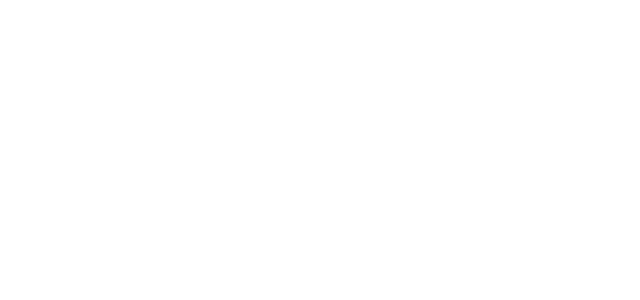
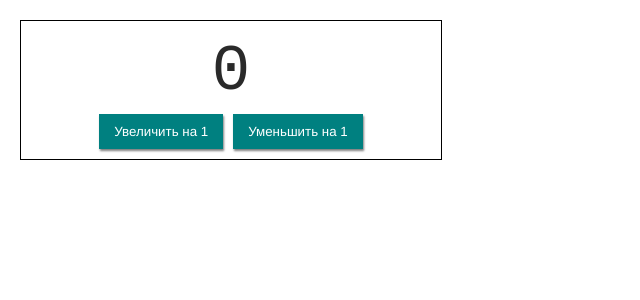
Before and after one commit to MaksimLisovoi/react-practice, a React (Create React App) app: page / in a window 1280 px wide. Shown: the top 300 px of the page, without its empty margins (0-640 px from the left). Built offline with nearby package versions, Linux system fonts and the light colour scheme.

Commit message:
start practise

```diff
--- /dev/null
+++ b/src/components/App.css
@@ -0,0 +1,5 @@
+.App {
+    text-align: center;
+    background-color: #e7ecf2;
+    padding: 20px;
+}
--- a/src/components/App.jsx
+++ b/src/components/App.jsx
@@ -1,8 +1,10 @@
+import { Counter } from './Counter/Counter';
+import './App.css';
 
 export const App = () => {
   return (
     <>
-
+      <Counter></Counter>
     </>
   );
 };
--- /dev/null
+++ b/src/components/Counter/Counter.css
@@ -0,0 +1,33 @@
+.Counter {
+    width: 400px;
+    padding: 10px;
+    border: 1px solid black;
+    text-align: center;
+}
+
+.Counter__controls>button {
+    border: none;
+    padding: 10px 15px;
+    background-color: teal;
+    color: #fff;
+    font-weight: 500;
+    margin-left: 5px;
+    margin-right: 5px;
+    font-family: inherit;
+    cursor: pointer;
+    outline: none;
+    box-shadow: 1px 2px 2px 0 rgb(0 0 0 / 0.5);
+    transition: box-shadow 250ms linear;
+}
+
+.Counter__controls>button:active {
+    box-shadow: 2px 5px 2px 0 rgb(0 0 0 / 0.5);
+}
+
+.Counter__value {
+    margin-right: 15px;
+    margin-left: 15px;
+    font-size: 64px;
+    font-family: monospace;
+    text-align: center;
+}
--- /dev/null
+++ b/src/components/Counter/Counter.jsx
@@ -0,0 +1,31 @@
+import React, { Component } from 'react';
+import './Counter.css';
+
+export class Counter extends Component {
+  handleIncrement = () => {
+    console.log('increase');
+    console.log(this);
+  };
+
+  render() {
+    return (
+      <div className="Counter">
+        <span className="Counter__value">0</span>
+
+        <div className="Counter__controls">
+          <button type="button" onClick={this.handleIncrement}>
+            Увеличить на 1
+          </button>
+          <button
+            type="button"
+            onClick={() => {
+              console.log('decrease');
+            }}
+          >
+            Уменьшить на 1
+          </button>
+        </div>
+      </div>
+    );
+  }
+}
--- a/src/index.css
+++ b/src/index.css
@@ -1,13 +1,28 @@
 body {
   margin: 0;
-  font-family: -apple-system, BlinkMacSystemFont, 'Segoe UI', 'Roboto', 'Oxygen',
-    'Ubuntu', 'Cantarell', 'Fira Sans', 'Droid Sans', 'Helvetica Neue',
-    sans-serif;
-  -webkit-font-smoothing: antialiased;
-  -moz-osx-font-smoothing: grayscale;
+  padding: 20px;
+  background-color: #fff;
+  color: #2a2a2a;
+  line-height: 1.3;
+  font-family: 'Helvetica Neue', -apple-system, BlinkMacSystemFont, 'Segoe UI',
+    Roboto, Oxygen, Ubuntu, Cantarell, 'Open Sans', sans-serif;
 }
 
-code {
-  font-family: source-code-pro, Menlo, Monaco, Consolas, 'Courier New',
-    monospace;
+img {
+  display: block;
+  max-width: 100%;
+  height: auto;
 }
+
+h1,
+h2,
+h3,
+h4,
+h5,
+h6 {
+  margin-top: 0;
+}
+
+p {
+  margin-top: 0;
+}
```
Also changed, not shown: package.json (+6 -3 lines), 1 other file (tests, documents, lock files or other folders).
